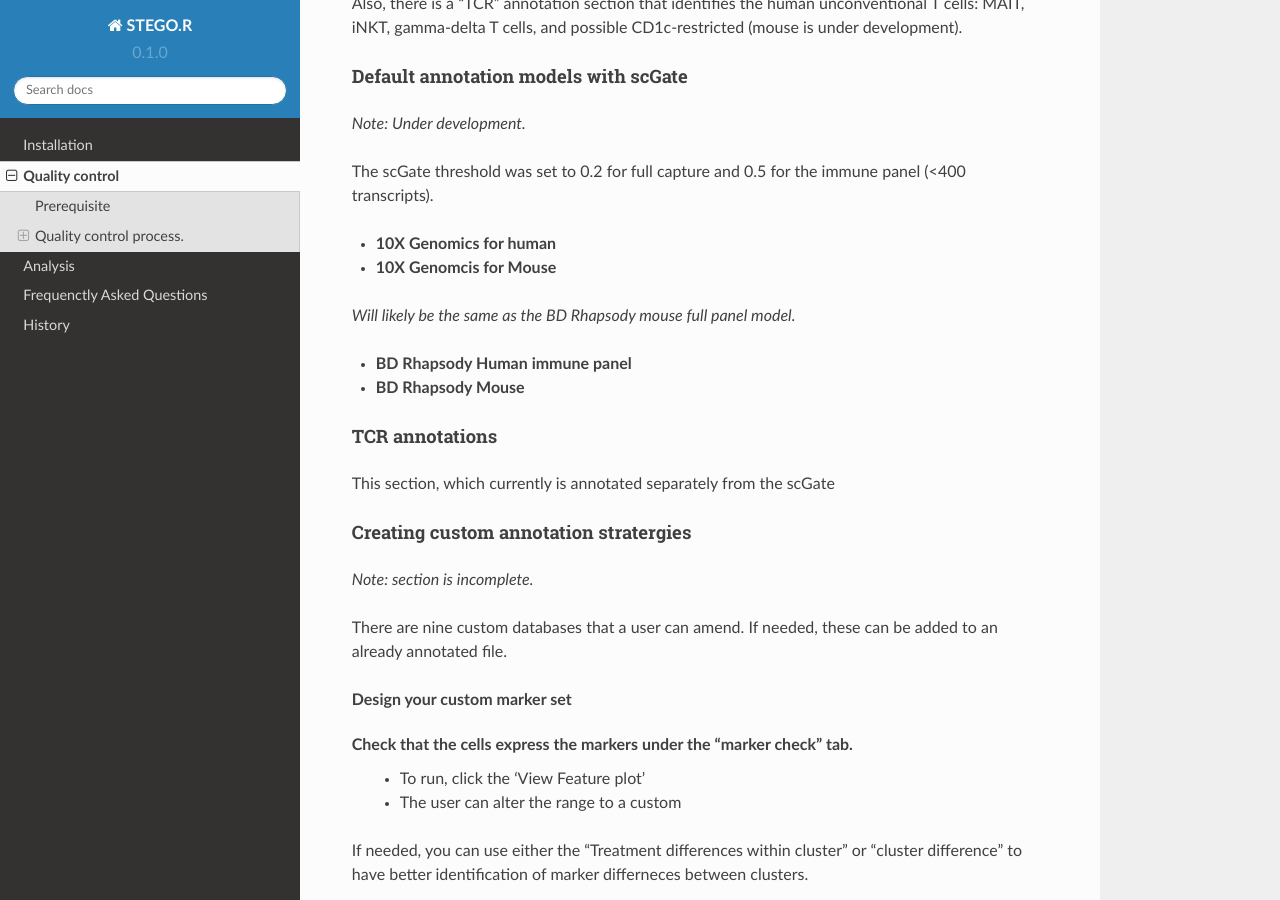
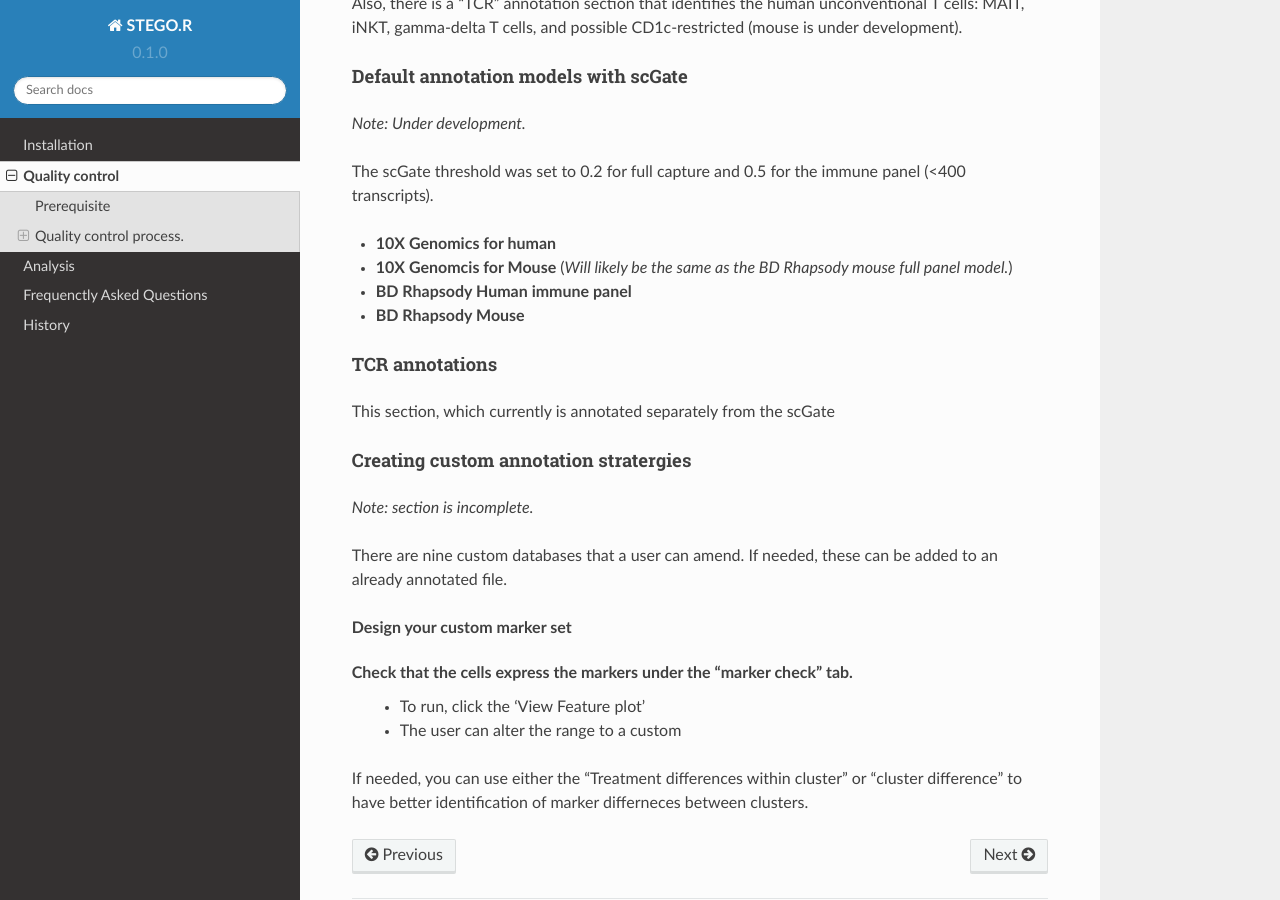
Before and after one commit to KerryAM-R/STEGOR, a Sphinx documentation site: the page built from docs/source/2.QualityControl.rst, in a window 1280 px wide and 900 px high, scrolled down 6261 px. Built offline with Sphinx 7.4.7 and the Read the Docs theme 2.0.0, drawn with Linux system fonts in a browser that asks for light colours.

```diff
--- a/docs/source/2.QualityControl.rst
+++ b/docs/source/2.QualityControl.rst
@@ -163,9 +163,9 @@ The scGate threshold was set to 0.2 for full capture and 0.5 for the immune pane
 
 * **10X Genomics for human**
 
-* **10X Genomcis for Mouse**
+* **10X Genomcis for Mouse** (*Will likely be the same as the BD Rhapsody mouse full panel model.*)
 
-*Will likely be the same as the BD Rhapsody mouse full panel model.*
+
 
 * **BD Rhapsody Human immune panel**
 
```
